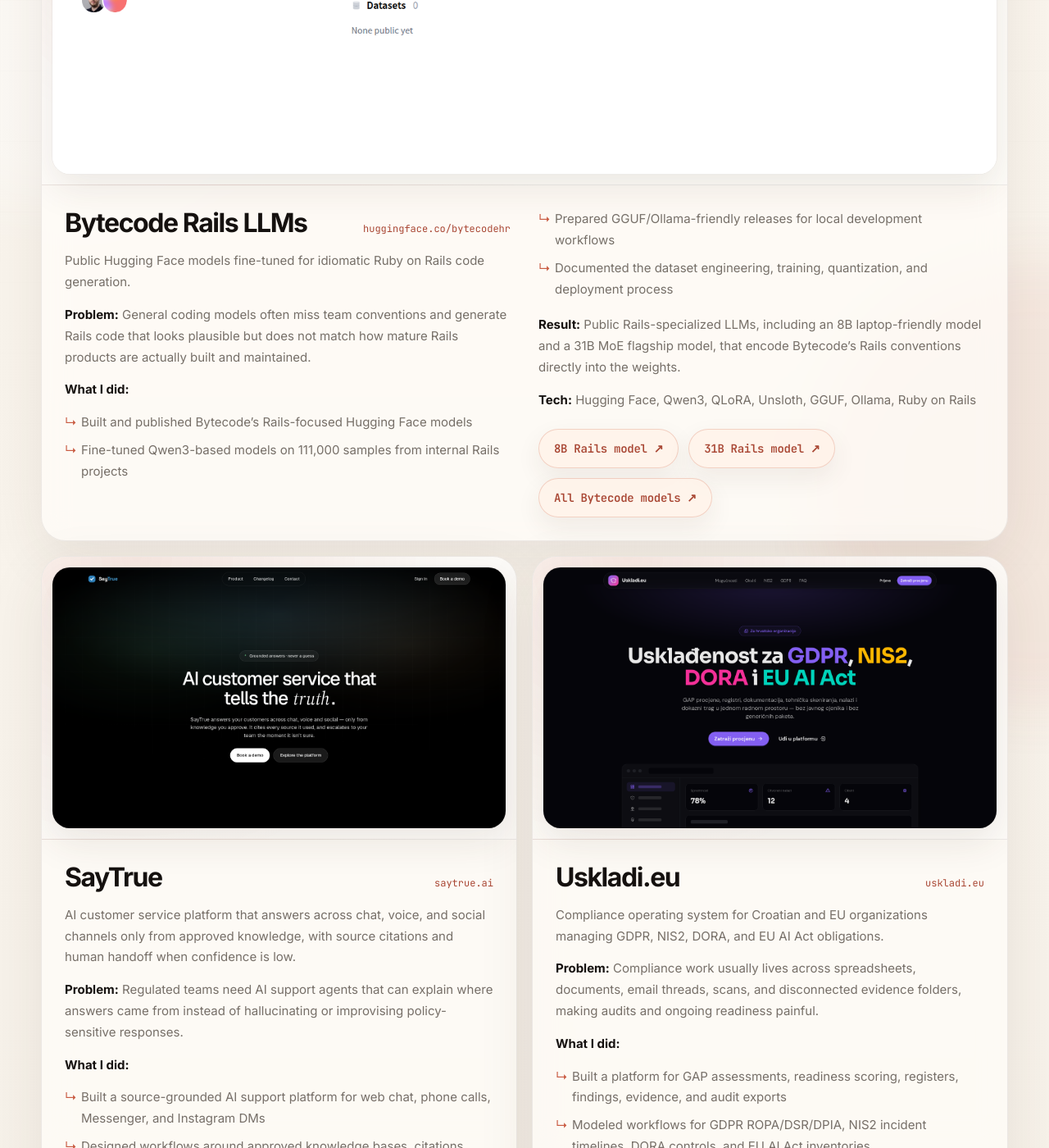
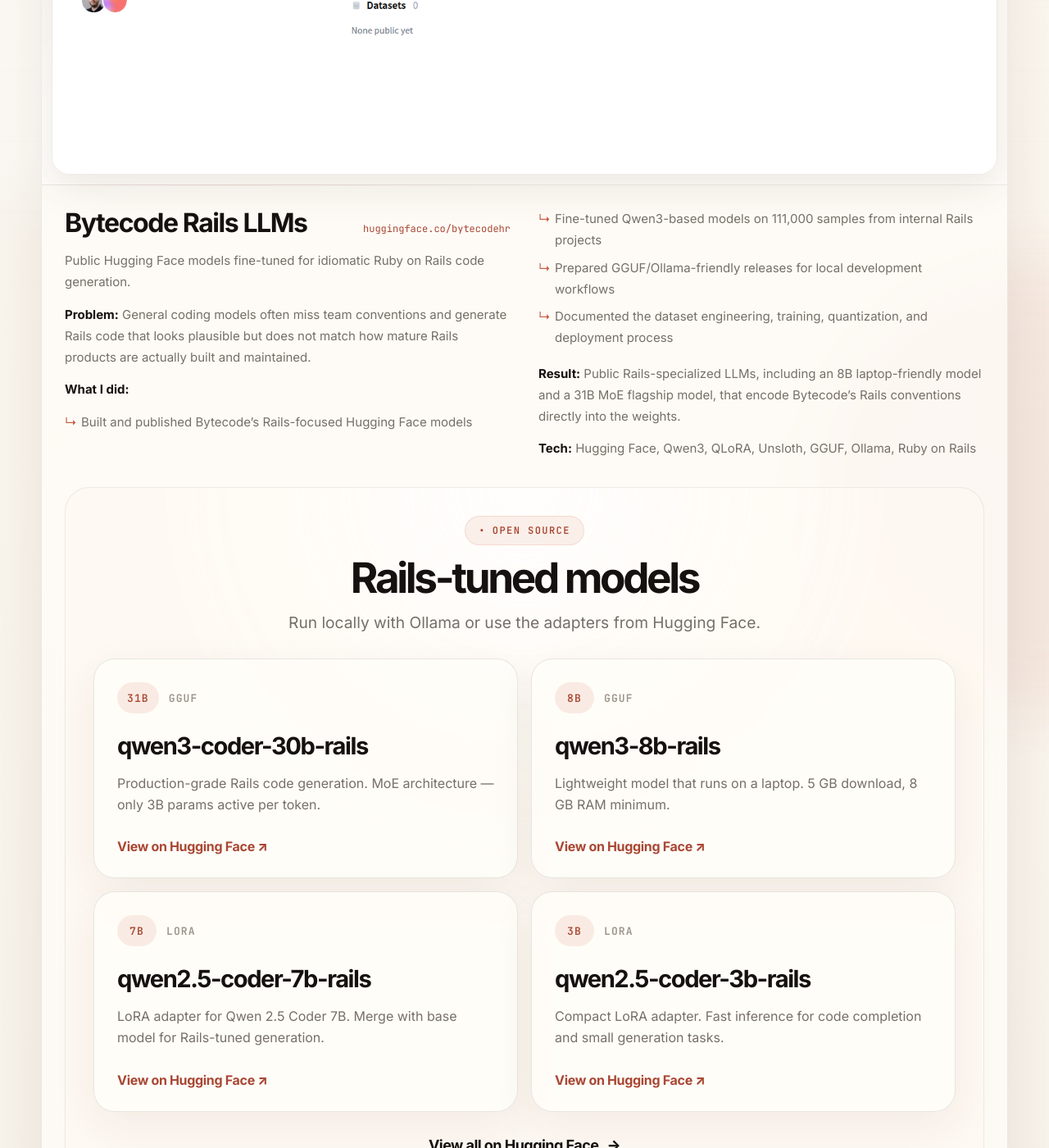
Before and after one commit to vmarcetic/vmarcetic.github.io, a Jekyll site: the page built from index.md, in a window 1280 px wide and 1400 px high, scrolled down 2184 px. Shown: the whole window at 82% size. Built offline with Jekyll 4.4.1, drawn with Linux system fonts in a browser that asks for light colours.

Commit message:
Style LLM links as model cards

```diff
--- a/_data/projects.yml
+++ b/_data/projects.yml
@@ -16,12 +16,27 @@
 
     **Tech:** Hugging Face, Qwen3, QLoRA, Unsloth, GGUF, Ollama, Ruby on Rails
   model_links:
-    - label: 8B Rails model
+    - size: 31B
+      type: GGUF
+      name: qwen3-coder-30b-rails
+      description: Production-grade Rails code generation. MoE architecture — only 3B params active per token.
+      url: https://huggingface.co/bytecodehr/qwen3-coder-30b-rails
+    - size: 8B
+      type: GGUF
+      name: qwen3-8b-rails
+      description: Lightweight model that runs on a laptop. 5 GB download, 8 GB RAM minimum.
       url: https://huggingface.co/bytecodehr/qwen3-8b-rails
-    - label: 31B Rails model
-      url: https://huggingface.co/bytecodehr/qwen3-coder-30b-rails
-    - label: All Bytecode models
-      url: https://huggingface.co/bytecodehr
+    - size: 7B
+      type: LoRA
+      name: qwen2.5-coder-7b-rails
+      description: LoRA adapter for Qwen 2.5 Coder 7B. Merge with base model for Rails-tuned generation.
+      url: https://huggingface.co/bytecodehr/qwen2.5-coder-7b-rails
+    - size: 3B
+      type: LoRA
+      name: qwen2.5-coder-3b-rails
+      description: Compact LoRA adapter. Fast inference for code completion and small generation tasks.
+      url: https://huggingface.co/bytecodehr/qwen2.5-coder-3b-rails
+  model_index_url: https://huggingface.co/bytecodehr
 
 - name: SayTrue
   link: saytrue.ai
--- a/_layouts/default.html
+++ b/_layouts/default.html
@@ -124,10 +124,28 @@
                   {{ project.description | strip | markdownify }}
                 </div>
                 {% if project.model_links %}
-                  <div class="model-links" aria-label="Hugging Face model links">
-                    {% for model_link in project.model_links %}
-                      <a href="{{ model_link.url }}" target="_blank" rel="noopener">{{ model_link.label }} <span aria-hidden="true">↗</span></a>
-                    {% endfor %}
+                  <div class="model-showcase" aria-label="Hugging Face model links">
+                    <div class="model-showcase-heading">
+                      <span class="model-eyebrow"><span aria-hidden="true">•</span> Open Source</span>
+                      <h4>Rails-tuned models</h4>
+                      <p>Run locally with Ollama or use the adapters from Hugging Face.</p>
+                    </div>
+                    <div class="model-card-grid">
+                      {% for model_link in project.model_links %}
+                        <a class="model-card" href="{{ model_link.url }}" target="_blank" rel="noopener">
+                          <div class="model-meta">
+                            <span class="model-size">{{ model_link.size }}</span>
+                            <span class="model-type">{{ model_link.type }}</span>
+                          </div>
+                          <h5>{{ model_link.name }}</h5>
+                          <p>{{ model_link.description }}</p>
+                          <span class="model-cta">View on Hugging Face <span aria-hidden="true">↗</span></span>
+                        </a>
+                      {% endfor %}
+                    </div>
+                    {% if project.model_index_url %}
+                      <a class="model-index-link" href="{{ project.model_index_url }}" target="_blank" rel="noopener">View all on Hugging Face <span aria-hidden="true">→</span></a>
+                    {% endif %}
                   </div>
                 {% endif %}
               </div>
--- a/assets/main.scss
+++ b/assets/main.scss
@@ -498,35 +498,148 @@
   font-size: 12px;
 }
 
-.model-links {
+.model-showcase {
   break-inside: avoid;
-  display: flex;
-  flex-wrap: wrap;
-  gap: 12px;
-  margin-top: 22px;
+  column-span: all;
+  margin-top: 34px;
+  padding: 34px;
+  border: 1px solid var(--line-soft);
+  border-radius: 30px;
+  background:
+    radial-gradient(circle at 50% 0%, rgba(255, 255, 255, 0.78), transparent 28rem),
+    rgba(255, 250, 242, 0.68);
 }
 
-.model-links a {
+.model-showcase-heading {
+  max-width: 680px;
+  margin: 0 auto 28px;
+  text-align: center;
+}
+
+.model-eyebrow {
   display: inline-flex;
   align-items: center;
   gap: 8px;
-  min-height: 48px;
-  padding: 0 18px;
-  border: 1px solid rgba(201, 91, 66, 0.24);
+  margin-bottom: 14px;
+  padding: 9px 16px;
+  border: 1px solid rgba(201, 91, 66, 0.14);
   border-radius: 999px;
   color: var(--accent-strong);
-  background: rgba(255, 241, 232, 0.72);
-  box-shadow: 0 12px 30px rgba(71, 48, 33, 0.08);
+  background: rgba(244, 223, 213, 0.48);
   font-family: 'JetBrains Mono', ui-monospace, monospace;
-  font-size: 14px;
-  font-weight: 700;
+  font-size: 12px;
+  font-weight: 760;
+  letter-spacing: 0.12em;
+  text-transform: uppercase;
+}
+
+.model-showcase-heading h4 {
+  margin: 0;
+  color: var(--text);
+  font-size: clamp(2rem, 4vw, 3.6rem);
+  line-height: 0.98;
+  letter-spacing: -0.065em;
+}
+
+.model-showcase-heading p {
+  margin: 16px auto 0;
+  color: var(--muted);
+  font-size: clamp(1rem, 1.6vw, 1.2rem);
+  line-height: 1.55;
+}
+
+.model-card-grid {
+  display: grid;
+  grid-template-columns: repeat(2, minmax(0, 1fr));
+  gap: 16px;
+}
+
+.model-card {
+  display: flex;
+  min-height: 230px;
+  padding: 28px;
+  flex-direction: column;
+  border: 1px solid rgba(44, 35, 28, 0.10);
+  border-radius: 26px;
+  color: inherit;
+  background: rgba(255, 253, 248, 0.86);
+  box-shadow: 0 18px 54px rgba(71, 48, 33, 0.07);
+  transition: transform .2s ease, border-color .2s ease, box-shadow .2s ease;
+}
+
+.model-card:hover {
+  transform: translateY(-2px);
+  border-color: rgba(201, 91, 66, 0.28);
+  box-shadow: 0 24px 70px rgba(71, 48, 33, 0.12);
+}
+
+.model-meta {
+  display: flex;
+  align-items: center;
+  gap: 12px;
+  margin-bottom: 24px;
+  font-family: 'JetBrains Mono', ui-monospace, monospace;
+  font-weight: 760;
+  letter-spacing: 0.07em;
+  text-transform: uppercase;
+}
+
+.model-size {
+  display: inline-flex;
+  align-items: center;
+  justify-content: center;
+  min-width: 48px;
+  min-height: 38px;
+  padding: 0 12px;
+  border-radius: 999px;
+  color: var(--accent-strong);
+  background: rgba(244, 223, 213, 0.58);
+  font-size: 13px;
+}
+
+.model-type {
+  color: var(--subtle);
+  font-size: 13px;
+}
+
+.model-card h5 {
+  margin: 0 0 16px;
+  color: var(--text);
+  font-size: clamp(1.3rem, 2.3vw, 1.82rem);
+  line-height: 1.08;
+  letter-spacing: -0.05em;
+}
+
+.model-card p {
+  margin: 0;
+  color: var(--muted);
+  font-size: 16px;
+  line-height: 1.65;
+}
+
+.model-cta {
+  margin-top: auto;
+  padding-top: 28px;
+  color: var(--accent-strong);
+  font-size: 16px;
+  font-weight: 760;
   letter-spacing: -0.02em;
 }
 
-.model-links a:hover {
-  color: #fff;
-  background: var(--accent);
-  border-color: var(--accent);
+.model-index-link {
+  display: flex;
+  align-items: center;
+  justify-content: center;
+  gap: 10px;
+  margin: 30px auto 0;
+  color: var(--text);
+  font-size: 18px;
+  font-weight: 760;
+  letter-spacing: -0.03em;
+}
+
+.model-index-link:hover {
+  color: var(--accent-strong);
 }
 
 .rich-text {
@@ -671,6 +784,10 @@
     height: 280px;
   }
 
+  .model-card-grid {
+    grid-template-columns: 1fr;
+  }
+
   .services-panel ul {
     grid-template-columns: 1fr;
   }
@@ -747,9 +864,18 @@
     height: 220px;
   }
 
-  .model-links a {
-    width: 100%;
-    justify-content: center;
+  .model-showcase {
+    padding: 20px;
+    border-radius: 24px;
+  }
+
+  .model-card {
+    min-height: 0;
+    padding: 22px;
+  }
+
+  .model-card h5 {
+    font-size: 1.3rem;
   }
 
   .project-link {
```
